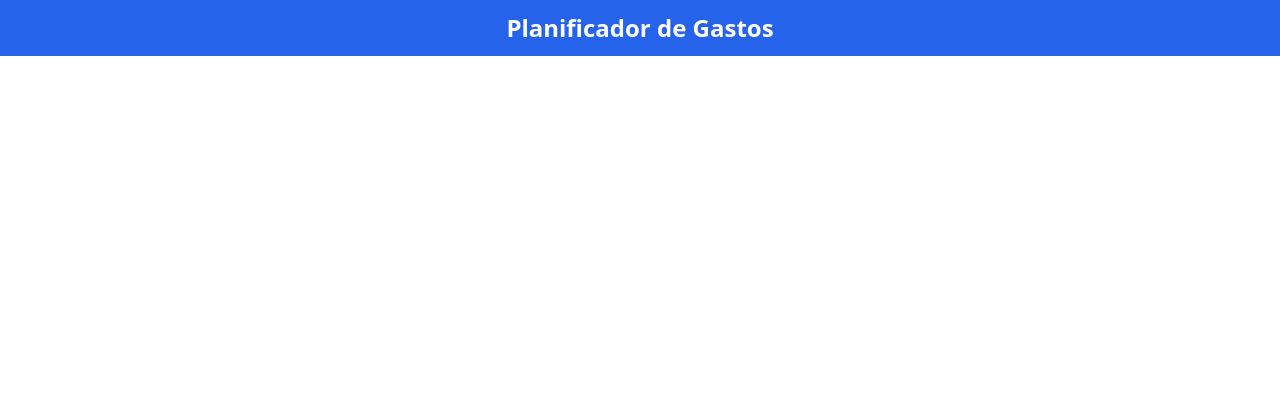
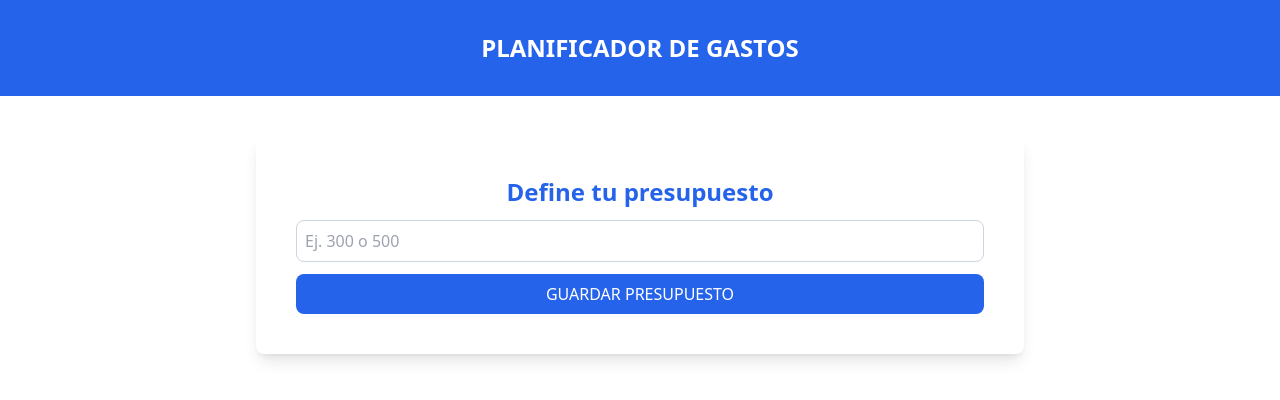
Before and after one commit to luisgoweb/Administrador-de-Presupuesto, a React (Vite) app: page / in a window 1280 px wide. Shown: the top 400 px of the page. Built offline with nearby package versions, Linux system fonts and the light colour scheme.

Commit message:
Se crea componente BudgetForm con el formulario para definir el presupuesto, se añade en nueva sección de App.tsx

```diff
--- a/src/App.tsx
+++ b/src/App.tsx
@@ -1,12 +1,17 @@
+import BudgetForm from "./components/BudgetForm"
 
 
 function App() {
 
   return (
     <>
-      <header className="bg-blue-600 p-3 max-h-72">
-          <h1 className="text-2xl text-center font-bold text-white">Planificador de Gastos</h1>
+      <header className="bg-blue-600 py-8 max-h-72">
+          <h1 className="text-2xl text-center font-bold text-white uppercase">Planificador de Gastos</h1>
       </header>
+
+      <div className="max-w-3xl mx-auto bg-white mt-10 shadow-lg rounded-lg p-10">
+          <BudgetForm />
+      </div>
     </>
   )
 }
--- /dev/null
+++ b/src/components/BudgetForm.tsx
@@ -0,0 +1,25 @@
+
+
+const BudgetForm = () => {
+  return (
+    <form className="space-y-3">
+        <div className="flex flex-col gap-3">
+            <label htmlFor="budget" className="text-2xl text-blue-600 text-center font-bold">Define tu presupuesto</label>
+            <input
+            id="budget"
+            type="number"
+            placeholder="Ej. 300 o 500"
+            className="border border-slate-300 p-2 rounded-lg w-full"
+            />
+        </div>
+
+        <input
+        type="submit"
+        value="Guardar Presupuesto"
+        className="bg-blue-600 hover:bg-blue-900 cursor-pointer p-2 text-white uppercase rounded-lg w-full"
+        />
+    </form>
+  )
+}
+
+export default BudgetForm
```
